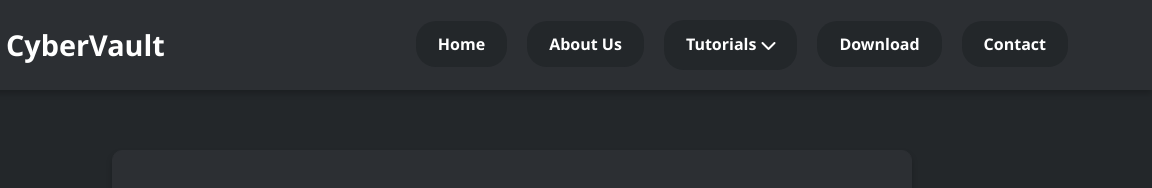
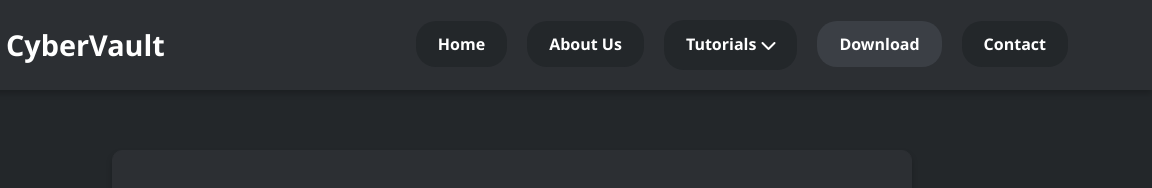
Before and after one commit to CyberNilsen/CyberVault-website, a website built with Vite: page download.html in a window 1280 px wide. Shown: the top 188 px of the page, 128-1280 px from the left. Built offline with nearby package versions, Linux system fonts and the light colour scheme.

Commit message:
added class active to download in download html

```diff
--- a/download.html
+++ b/download.html
@@ -610,7 +610,7 @@
                             <a href="./Export_user_tutorial.html">Export User Data</a>
                         </div>
                     </li>
-                    <li><a href="./download.html">Download</a></li>
+                    <li><a href="./download.html" class="active">Download</a></li>
                     <li><a href="./contact.html">Contact</a></li>
                 </ul>
             </nav>
```
